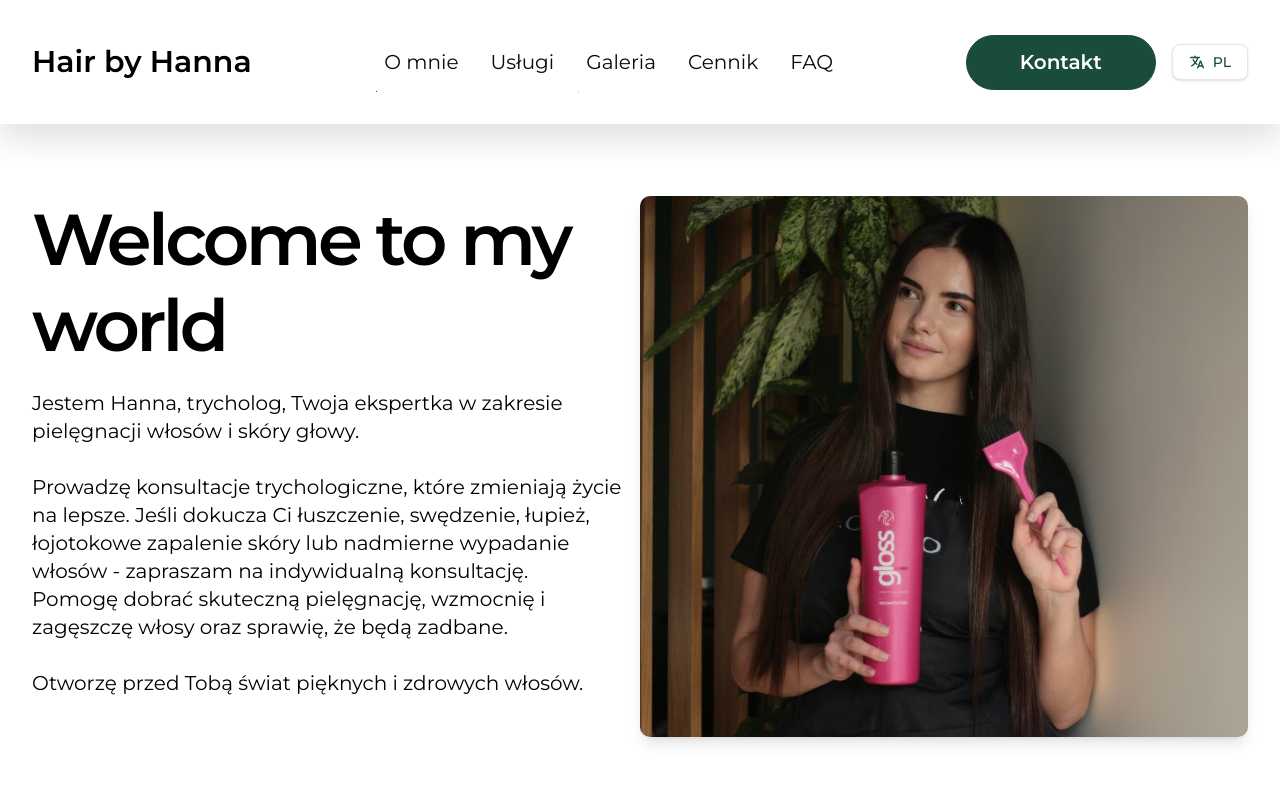
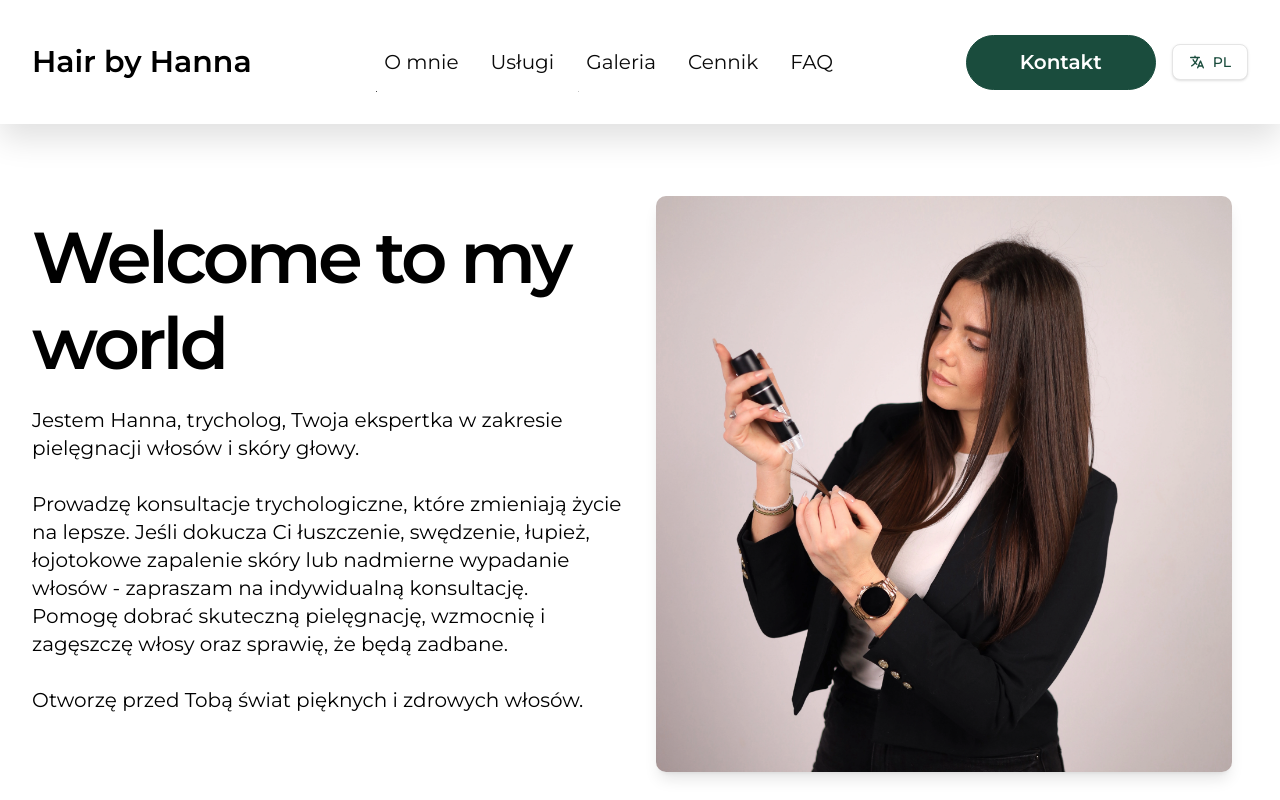
Before and after one commit to ValeriiMatviienko/hair, a Next.js app: page / in a window 1280 px wide. Shown: the top 800 px of the page. Built offline with nearby package versions, Linux system fonts and the light colour scheme.

Commit message:
profile pic

```diff
--- a/app/components/HeroSection/index.tsx
+++ b/app/components/HeroSection/index.tsx
@@ -39,14 +39,15 @@ const HeroSection: FC = () => {
         </div>
 
         <div className="flex justify-center col-span-12 lg:col-span-6">
-          <Image
-            src="/images/profilePicture.webp"
-            alt="Profile picture"
-            width={1000}
-            height={805}
-            className="object-cover w-full h-auto rounded-lg shadow-lg"
-            priority
-          />
+          <div className="relative w-full max-w-xl overflow-hidden rounded-lg shadow-lg aspect-square">
+            <Image
+              src="/images/profilePicture.webp"
+              alt="Profile picture"
+              fill
+              priority
+              className="object-cover scale-105"
+            />
+          </div>
         </div>
       </div>
     </section>
```
Also changed, not shown: public/images/profilePicture.webp.
